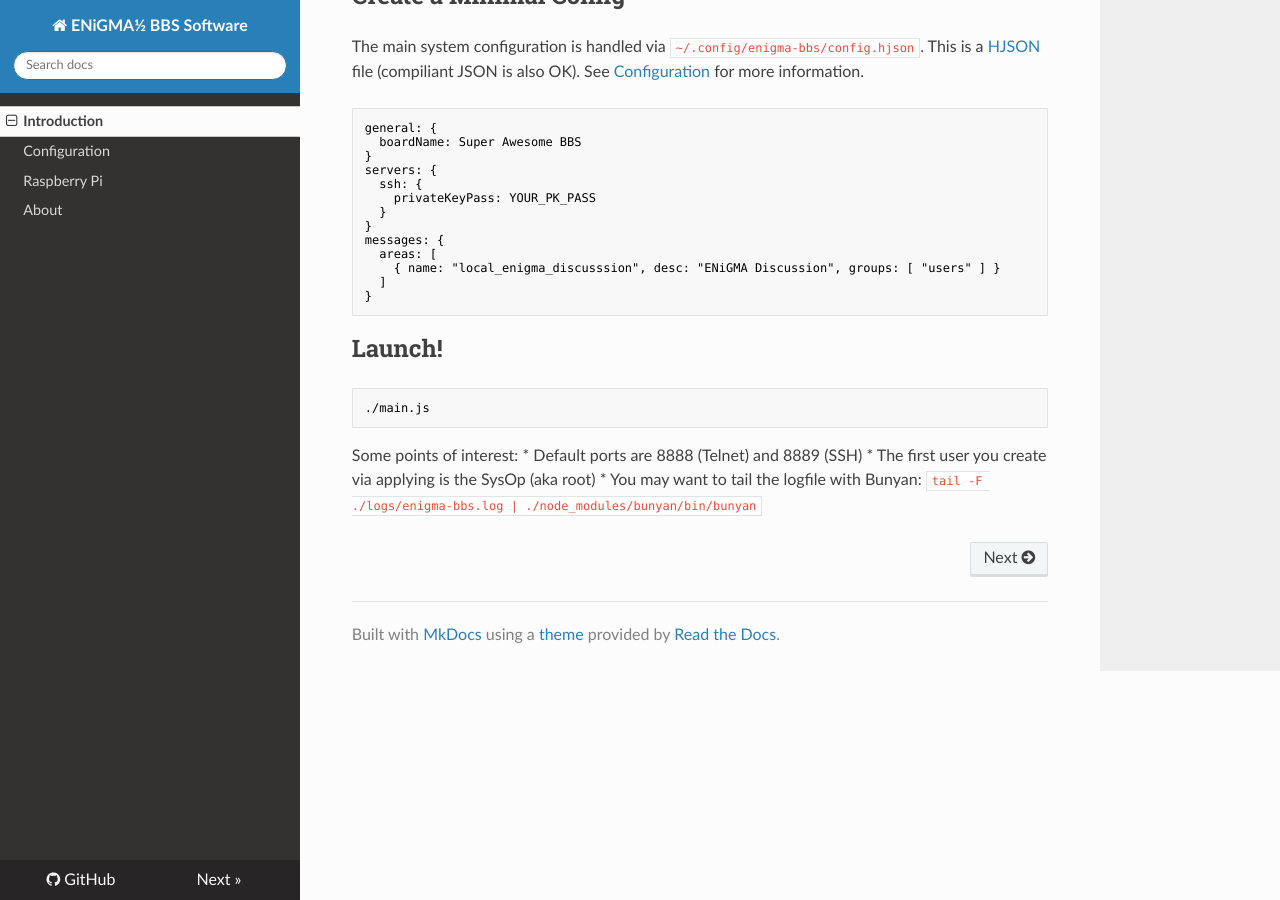
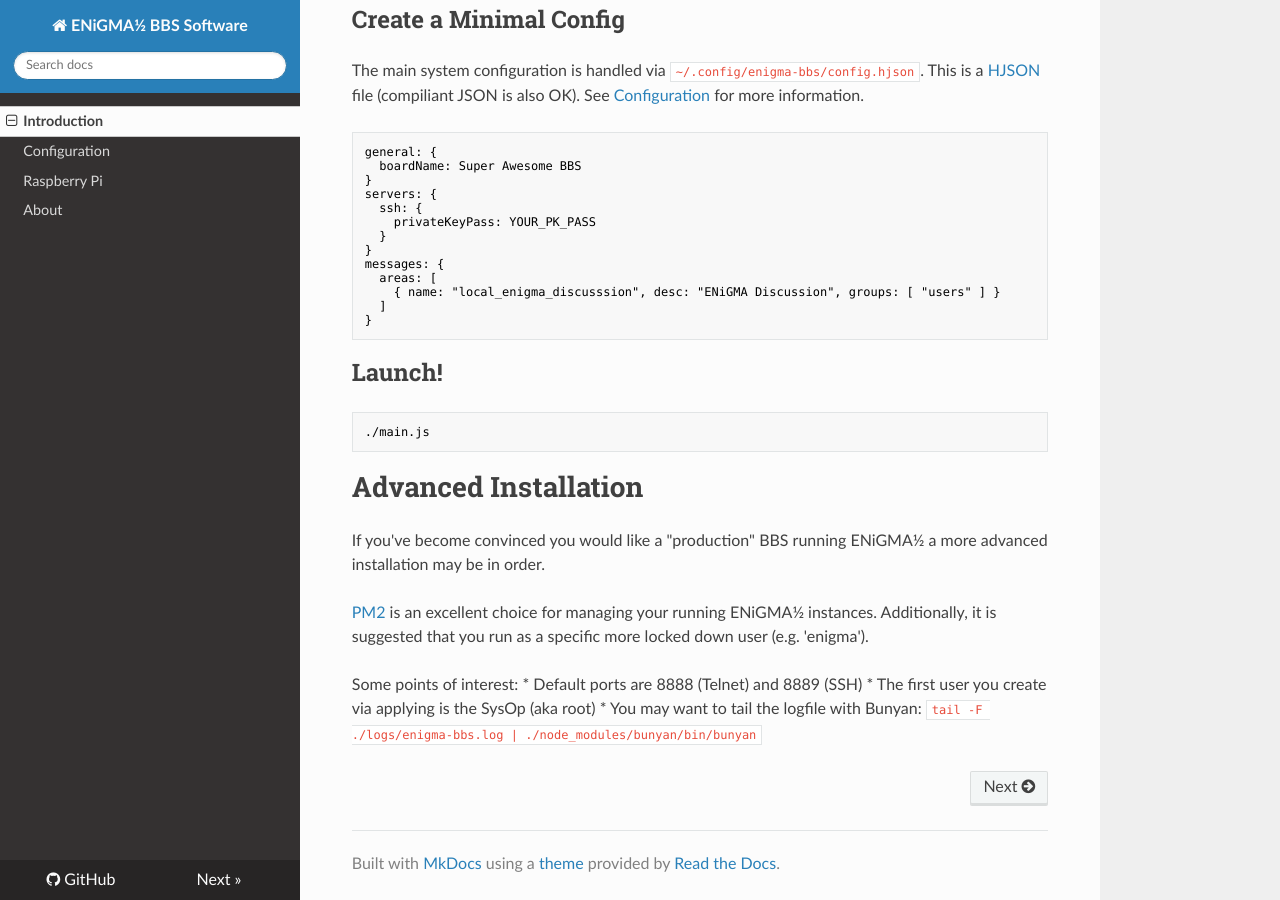
Before and after one commit to NuSkooler/enigma-bbs, an MkDocs documentation site: the page built from docs/index.md, in a window 1280 px wide and 900 px high, scrolled down 972 px. Built offline with MkDocs 1.6.1, drawn with Linux system fonts in a browser that asks for light colours; nearby versions of some CDN libraries; old or Windows-style settings are respelled for this version of MkDocs; some of the changed text lies outside the part shown.

Commit message:
Yet more documentation updates

````diff
--- a/docs/index.md
+++ b/docs/index.md
@@ -5,7 +5,9 @@ ENiGMA½ is a modern from scratch BBS package written in Node.js.
 TL;DR? This should get you started...
 
 ## Prerequisites
-* Node.js version **v0.12.2 or higher** (v4.2+ is recommended). io.js should also work, though I have not yet tested this.
+* [Node.js](https://nodejs.org/) version **v0.12.2 or higher** (v4.2+ is recommended)
+  * [io.js](https://iojs.org/) should also work, though I have not yet tested this.
+  * :information_source: It is suggested to use [nvm](https://github.com/creationix/nvm) to manage your Node/io.js installs
 * Windows users will need additional dependencies installed for the `npm install` step in order to compile native binaries:
   * A recent copy of Visual Studio (Express editions OK)
   * Python 2.7.x
@@ -50,6 +52,11 @@ messages: {
 ./main.js
 ```
 
+# Advanced Installation
+If you've become convinced you would like a "production" BBS running ENiGMA½ a more advanced installation may be in order.
+
+[PM2](https://github.com/Unitech/pm2) is an excellent choice for managing your running ENiGMA½ instances. Additionally, it is suggested that you run as a specific more locked down user (e.g. 'enigma').
+
 Some points of interest:
 * Default ports are 8888 (Telnet) and 8889 (SSH)
 * The first user you create via applying is the SysOp (aka root)
````
